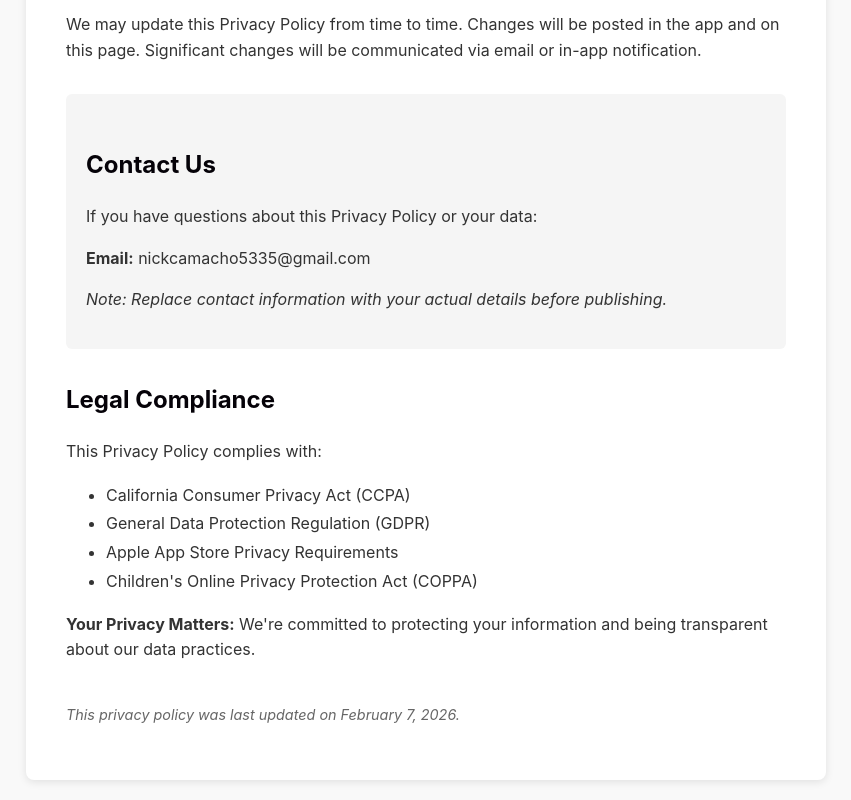
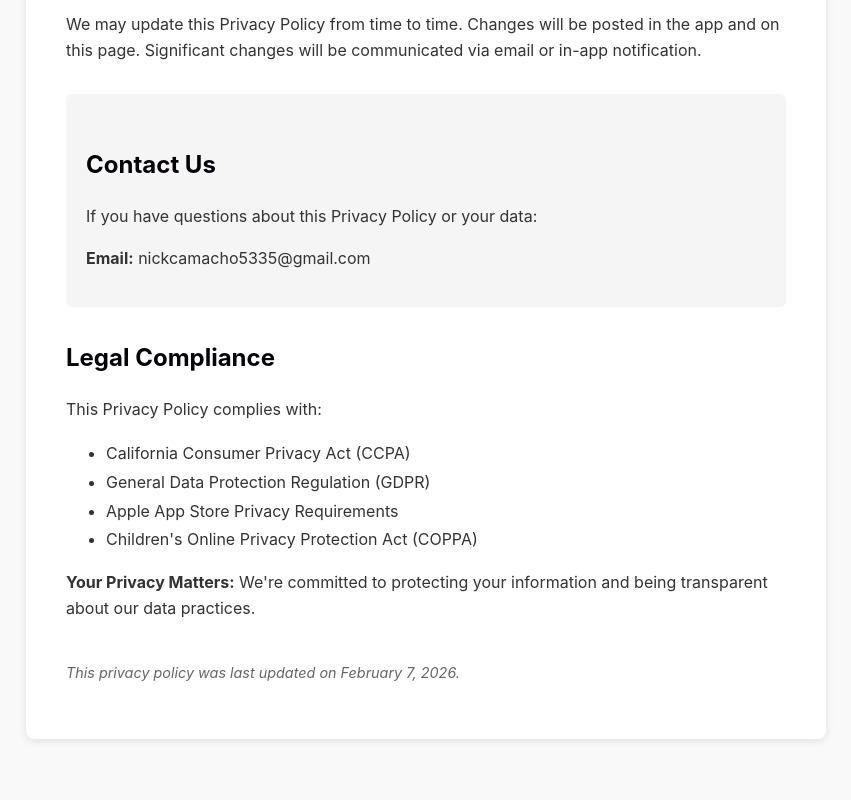
Before and after one commit to NickCamacho15/OCTA--Privacy-Policy, a plain HTML site: page index.html in a window 1280 px wide. Shown: the part 3849-4649 px from the top of the page, without its empty margins (214-1065 px from the left). After the commit the page ends 4608 px from the top, so only its background shows below. Drawn offline with Linux system fonts and the light colour scheme.

Commit message:
Update index.html

```diff
--- a/index.html
+++ b/index.html
@@ -198,7 +198,6 @@
             <p>
                 <strong>Email:</strong> nickcamacho5335@gmail.com<br>
             </p>
-            <p><em>Note: Replace contact information with your actual details before publishing.</em></p>
         </div>
 
         <h2>Legal Compliance</h2>
```
